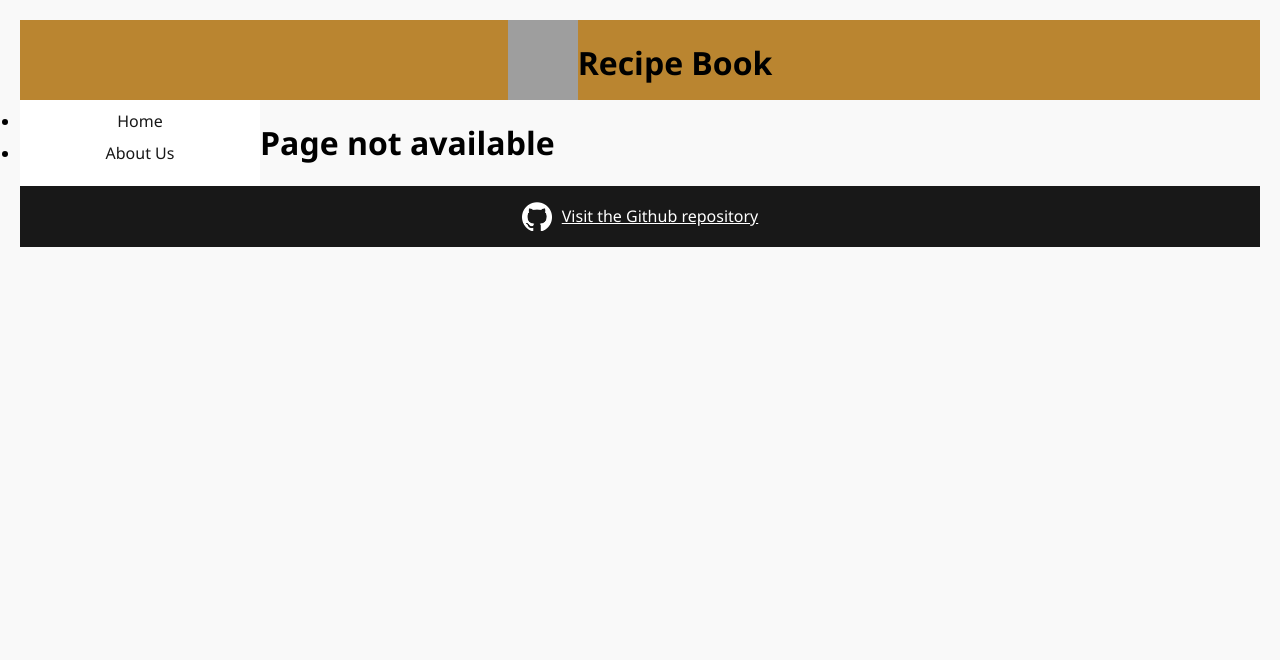
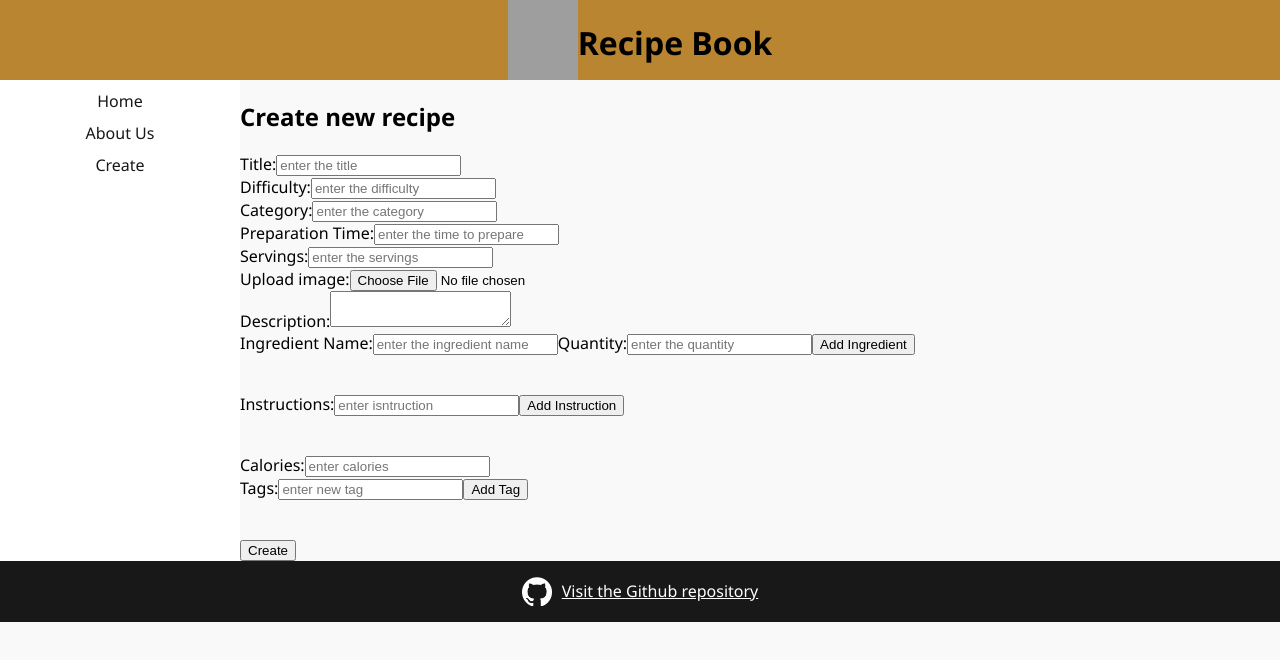
Before and after one commit to KaterynaSoloviova/recipe-book-app, a React (Vite) app in the folder recipe-book-app/: page /create in a window 1280 px wide. Shown: the top 660 px of the page. Built offline with nearby package versions, Linux system fonts and the light colour scheme; grey boxes are pictures that could not be loaded.

Commit message:
feat: create form component

```diff
--- a/recipe-book-app/src/App.css
+++ b/recipe-book-app/src/App.css
@@ -128,7 +128,7 @@ body {
   font-family: "Segoe UI", sans-serif;
   background-color: #f9f9f9;
   margin: 0;
-  padding: 20px;
+  /* padding: 20px; */
 }
 
 .recipe-overview {
--- a/recipe-book-app/src/App.jsx
+++ b/recipe-book-app/src/App.jsx
@@ -9,6 +9,7 @@ import { Routes, Route } from "react-router-dom";
 import About from "./pages/About";
 import RecipeOverview from "./pages/RecipeOverview";
 import NotFound from "./pages/NotFound";
+import RecipeForm from "./pages/RecipeForm";
 
 function App() {
   const [recipes, setRecipes] = useState(items);
@@ -17,6 +18,20 @@ function App() {
     const newList = recipes.filter((recipe) => {
       return recipe.id !== recipeId;
     });
+    setRecipes(newList);
+  };
+
+  const createRecipe = (newRecipeDetails) => {
+    const nextId = Math.max(...recipes.map((recipe) => recipe.id)).toString();
+    console.log(nextId);
+    const newRecipe = {
+      ...newRecipeDetails,
+      id: nextId + 1,
+    };
+
+    const newList = [newRecipe, ...recipes];
+    console.log(newList);
+
     setRecipes(newList);
   };
 
@@ -30,6 +45,10 @@ function App() {
             <Route
               path="/"
               element={<RecipeList items={recipes} onDelete={deleteRecipe} />}
+            />
+            <Route
+              path="/create"
+              element={<RecipeForm onCreate={createRecipe} />}
             />
             <Route
               path="/recipes/:recipeId"
--- a/recipe-book-app/src/Data.jsx
+++ b/recipe-book-app/src/Data.jsx
@@ -86,12 +86,7 @@ export const items = [
       "Serve hot, garnished with fresh dill and a generous spoonful of sour cream.",
     ],
     tags: ["Ukrainian", "Soup", "Beet", "Traditional"],
-    nutrition: {
     calories: 350,
-      protein: "22g",
-      carbs: "30g",
-      fat: "15g",
-    },
   },
   {
     id: "2",
@@ -184,12 +179,7 @@ export const items = [
       "Serve sliced roast with vegetables and cooking juices, garnished with fresh parsley.",
     ],
     tags: ["American", "Beef", "Comfort Food", "Slow-Cooked", "One-Pot"],
-    nutrition: {
     calories: 550,
-      protein: "40g",
-      carbs: "20g",
-      fat: "35g",
-    },
   },
   {
     id: "3",
@@ -273,12 +263,7 @@ export const items = [
       "Serve hot with shredded chicken, corn cob, and garnishes: sliced avocado, capers, fresh cilantro, and a drizzle of heavy cream.",
     ],
     tags: ["Colombian", "Soup", "Chicken", "Traditional", "Comfort Food"],
-    nutrition: {
     calories: 450,
-      protein: "30g",
-      carbs: "35g",
-      fat: "20g",
-    },
   },
   {
     id: "4",
@@ -336,12 +321,7 @@ export const items = [
       "Before serving, generously dust the top with cocoa powder.",
     ],
     tags: ["Italian", "Dessert", "Coffee", "Traditional"],
-    nutrition: {
     calories: 420,
-      protein: "7g",
-      carbs: "35g",
-      fat: "28g",
-    },
   },
   {
     id: "5",
@@ -405,12 +385,7 @@ export const items = [
       "Garnish with chopped parsley before serving.",
     ],
     tags: ["German", "Salad", "Easy", "Side Dish"],
-    nutrition: {
     calories: 280,
-      protein: "7g",
-      carbs: "28g",
-      fat: "16g",
-    },
   },
   {
     id: "6",
@@ -451,12 +426,7 @@ export const items = [
       "Let rest 15 minutes before serving.",
     ],
     tags: ["Greek", "Main Course", "Traditional", "Baked"],
-    nutrition: {
     calories: 550,
-      protein: "30g",
-      carbs: "22g",
-      fat: "38g",
-    },
   },
   {
     id: "7",
@@ -495,12 +465,7 @@ export const items = [
       "Serve with white rice, farofa, and orange slices to cut through the richness.",
     ],
     tags: ["Brazilian", "Stew", "Pork", "Traditional"],
-    nutrition: {
     calories: 680,
-      protein: "42g",
-      carbs: "25g",
-      fat: "45g",
-    },
   },
   {
     id: "8",
@@ -532,11 +497,6 @@ export const items = [
       "Serve immediately, garnished with fresh parsley.",
     ],
     tags: ["Turkish", "Breakfast", "Eggs", "Vegetarian"],
-    nutrition: {
-      calories: 220,
-      protein: "10g",
-      carbs: "8g",
-      fat: "16g",
-    },
+    calories: 200,
   },
 ];
--- a/recipe-book-app/src/components/Sidebar.jsx
+++ b/recipe-book-app/src/components/Sidebar.jsx
@@ -11,6 +11,9 @@ function Sidebar() {
           <li>
             <NavLink to="/about">About Us</NavLink>
           </li>
+          <li>
+            <NavLink to="/create">Create</NavLink>
+          </li>
         </ul>
       </nav>
     </aside>
--- /dev/null
+++ b/recipe-book-app/src/pages/RecipeForm.jsx
@@ -0,0 +1,287 @@
+import { useState } from "react";
+
+function RecipeForm(props) {
+  const [title, setTitle] = useState("");
+  const [difficulty, setDifficulty] = useState("");
+  const [description, setDescription] = useState("");
+  const [image, setImage] = useState("");
+  const [category, setCategory] = useState("");
+  const [prepTime, setPrepTime] = useState("");
+  const [serving, setServing] = useState("");
+  const [calories, setCalories] = useState({});
+
+  const [tags, setTags] = useState([]);
+  const [tagElm, setTagElm] = useState("");
+
+  const [instructions, setInstructions] = useState([]);
+  const [instructionStep, setInstructionStep] = useState("");
+
+  const [ingredients, setIngredients] = useState([]);
+  const [ingredientName, setIngredientName] = useState("");
+  const [ingredientQuantity, setIngredientQuantity] = useState("");
+
+  const handleImageChange = (e) => {
+    const file = e.target.files[0];
+    if (file) {
+      const imageUrl = URL.createObjectURL(file);
+      setImage(imageUrl);
+    }
+  };
+
+  const addIngredient = () => {
+    if (ingredientName && ingredientQuantity) {
+      setIngredients([
+        ...ingredients,
+        { name: ingredientName, quantity: ingredientQuantity },
+      ]);
+      // Clear inputs after adding
+      setIngredientName("");
+      setIngredientQuantity("");
+    }
+  };
+
+  const addInstruction = () => {
+    if (instructionStep) {
+      setInstructions([...instructions, instructionStep]);
+      // Clear inputs after adding
+      setInstructionStep("");
+    }
+  };
+
+  const addTag = () => {
+    if (tagElm && tags.length <= 5) {
+      setTags([...tags, tagElm]);
+      setTagElm("");
+    }
+  };
+
+  const handleSubmit = (e) => {
+    e.preventDefault();
+
+    const newRecipe = {
+      title: title,
+      difficulty: difficulty,
+      description: description,
+      imageUrl: image,
+      category: category,
+      prepTime: prepTime,
+      serving: serving,
+      ingredients: ingredients,
+      instructions: instructions,
+      tags: tags,
+      // nutrition: nutrition,
+    };
+
+    props.onCreate(newRecipe);
+  };
+
+  return (
+    <div>
+      <h2>Create new recipe</h2>
+      <form onSubmit={handleSubmit}>
+        <label htmlFor="title">
+          Title:
+          <input
+            id="title"
+            type="text"
+            name="title"
+            value={title}
+            placeholder="enter the title"
+            onChange={(e) => {
+              setTitle(e.target.value);
+            }}
+            required
+          />
+        </label>
+        <br />
+        <label htmlFor="difficulty">
+          Difficulty:
+          <input
+            id="difficulty"
+            type="text"
+            name="difficulty"
+            value={difficulty}
+            placeholder="enter the difficulty"
+            onChange={(e) => {
+              setDifficulty(e.target.value);
+            }}
+            required
+          />
+        </label>
+        <br />
+        <label htmlFor="category">
+          Category:
+          <input
+            id="category"
+            type="text"
+            name="category"
+            value={category}
+            placeholder="enter the category"
+            onChange={(e) => {
+              setCategory(e.target.value);
+            }}
+            required
+          />
+        </label>
+        <br />
+        <label htmlFor="prepTime">
+          Preparation Time:
+          <input
+            id="prepTime"
+            type="number"
+            name="prepTime"
+            value={prepTime}
+            placeholder="enter the time to prepare"
+            onChange={(e) => {
+              setPrepTime(e.target.value);
+            }}
+            required
+          />
+        </label>
+        <br />
+        <label htmlFor="serving">
+          Servings:
+          <input
+            id="serving"
+            type="number"
+            name="serving"
+            value={serving}
+            placeholder="enter the servings"
+            onChange={(e) => {
+              setServing(e.target.value);
+            }}
+            required
+          />
+        </label>
+        <br />
+        <label htmlFor="image">
+          Upload image:
+          <input
+            id="image"
+            type="file"
+            name="image"
+            onChange={handleImageChange}
+          />
+        </label>
+        {image && (
+          <div>
+            <p>Image preview:</p>
+            <img src={image} alt="preview" style={{ maxWidth: "200px" }} />
+          </div>
+        )}
+        <br />
+        <label htmlFor="description">
+          Description:
+          <textarea
+            id="description"
+            name="description"
+            onChange={(e) => {
+              setDescription(e.target.value);
+            }}
+          ></textarea>
+        </label>
+        <br />
+        <label htmlFor="ingredientName">
+          Ingredient Name:
+          <input
+            id="ingredientName"
+            type="text"
+            name="ingredients"
+            value={ingredientName}
+            placeholder="enter the ingredient name"
+            onChange={(e) => {
+              setIngredientName(e.target.value);
+            }}
+          />
+        </label>
+        <label>
+          Quantity:
+          <input
+            id="ingredientQuantity"
+            type="text"
+            name="ingredientQuantity"
+            value={ingredientQuantity}
+            placeholder="enter the quantity"
+            onChange={(e) => {
+              setIngredientQuantity(e.target.value);
+            }}
+          />
+          <button type="button" onClick={addIngredient}>
+            Add Ingredient
+          </button>
+        </label>
+        {/* List added ingredients */}
+        <ul>
+          {ingredients.map((ing, idx) => (
+            <li key={idx}>
+              {ing.name} - {ing.quantity}
+            </li>
+          ))}
+        </ul>
+        <br />
+        <label htmlFor="instructions">
+          Instructions:
+          <input
+            id="instructions"
+            type="text"
+            name="instructions"
+            value={instructionStep}
+            placeholder="enter isntruction"
+            onChange={(e) => {
+              setInstructionStep(e.target.value);
+            }}
+          />
+          <button type="button" onClick={addInstruction}>
+            Add Instruction
+          </button>
+        </label>
+        <ol className="text-sm text-gray-700 list-decimal pl-5">
+          {instructions.map((step, idx) => (
+            <li key={idx}>{step}</li>
+          ))}
+        </ol>
+        <br />
+        <label htmlFor="calories">
+          Calories:
+          <input
+            id="calories"
+            type="number"
+            name="calories"
+            value={calories}
+            placeholder="enter calories"
+            onChange={(e) => {
+              setCalories(e.target.value);
+            }}
+          />
+        </label>
+        <br />
+
+        <label htmlFor="tags">
+          Tags:
+          <input
+            id="tags"
+            type="text"
+            name="tags"
+            value={tagElm}
+            placeholder="enter new tag"
+            onChange={(e) => {
+              setTagElm(e.target.value);
+            }}
+          />
+          <button type="button" onClick={addTag}>
+            Add Tag
+          </button>
+        </label>
+        <ul className="text-sm text-gray-700 list-decimal pl-5">
+          {tags.map((step, idx) => (
+            <li key={idx}>{step}</li>
+          ))}
+        </ul>
+        <br />
+        <button>Create</button>
+      </form>
+    </div>
+  );
+}
+
+export default RecipeForm;
--- a/recipe-book-app/src/pages/RecipeOverview.jsx
+++ b/recipe-book-app/src/pages/RecipeOverview.jsx
@@ -21,11 +21,7 @@ function RecipeOverview(props) {
 
   return (
     <div className="recipe-overview">
-      <img
-        className="recipe-image"
-        src={recipe.imageUrl}
-        alt={recipe.title}
-      />
+      <img className="recipe-image" src={recipe.imageUrl} alt={recipe.title} />
       <h1 className="recipe-title">{recipe.title}</h1>
       <p className="recipe-description">{recipe.description}</p>
 
@@ -40,7 +36,7 @@ function RecipeOverview(props) {
         <div className="value">{recipe.difficulty}</div>
 
         <div className="key">Calories:</div>
-        <div className="value">{recipe.nutrition.calories} kcal</div>
+        <div className="value">{recipe.calories} kcal</div>
 
         <div className="key">Tags:</div>
         <div className="value">{recipe.tags.join(", ")}</div>
```
Lines whose indentation alone changed are shown as unchanged.
